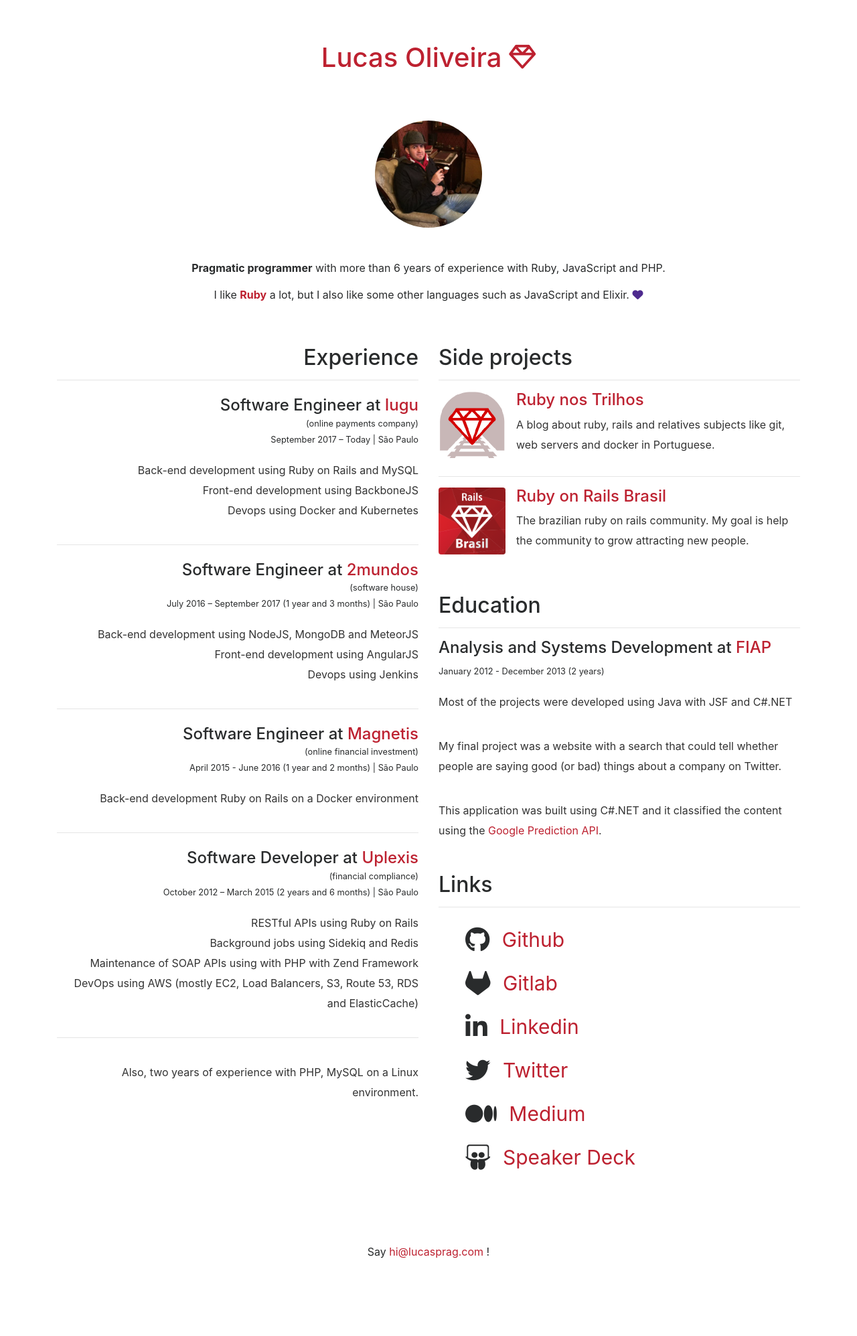
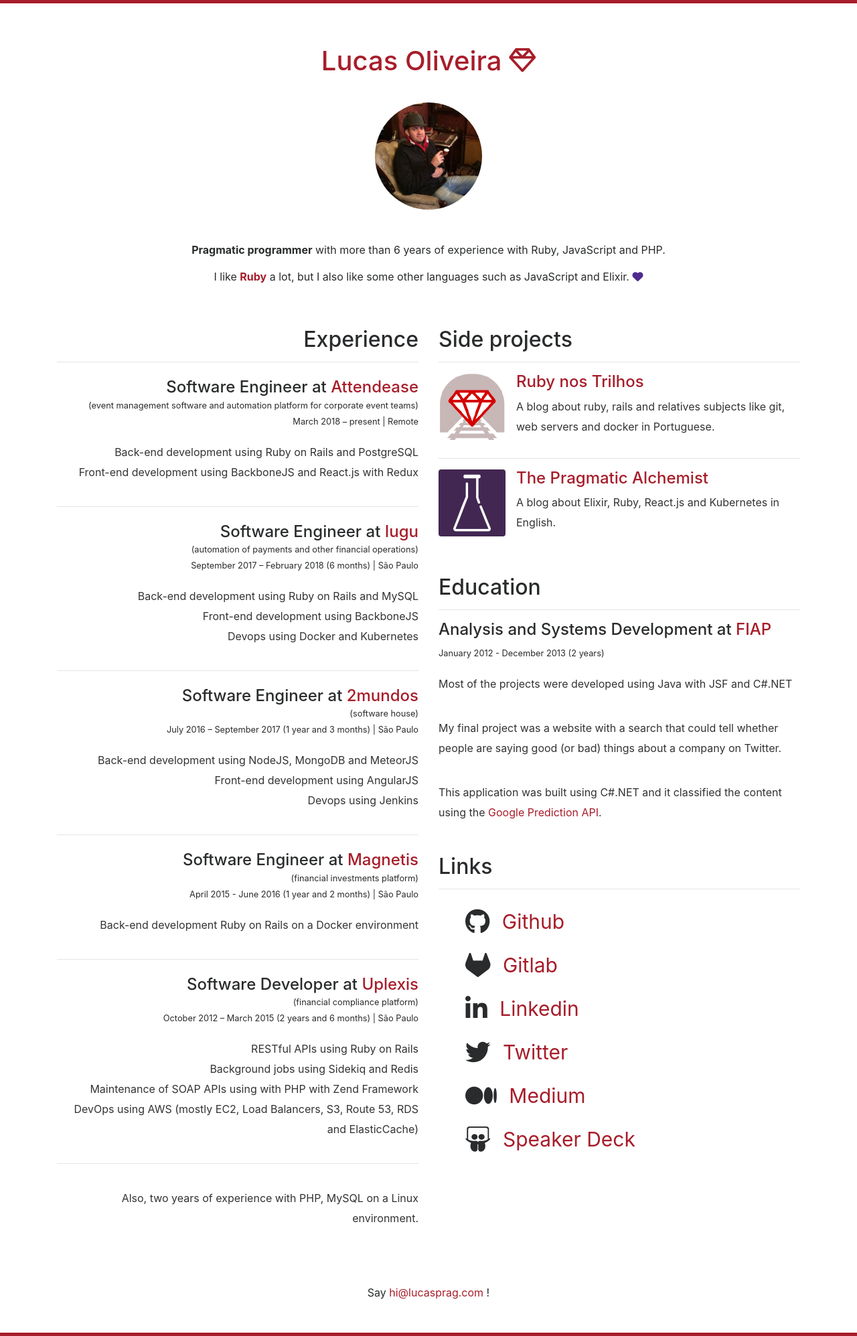
Before and after one commit to lucasprag/lucasprag, a Jekyll site: the page built from index.md, in a window 1280 px wide. Shown: the whole page at 67% size. Built offline with Jekyll 4.4.1, drawn with Linux system fonts in a browser that asks for light colours; nearby versions of some CDN libraries; before the commit the page ends 1929 px from its top, so only the background shows below that.

Commit message:
Add Attendease o/

```diff
--- a/_includes/experience.html
+++ b/_includes/experience.html
@@ -1,5 +1,21 @@
 <div class="experience">
   <h2>Experience</h2>
+
+  <hr>
+
+  <h4 class="mt-4 mb-0">
+    Software Engineer at <a href="https://attendease.com/" target="_blank">Attendease</a>
+  </h4>
+  <small>
+    (event management software and automation platform for corporate event teams)
+    <br>
+    March 2018 – present | Remote
+  </small>
+  <p class="description">
+    Back-end development using Ruby on Rails and PostgreSQL
+    <br>
+    Front-end development using BackboneJS and React.js with Redux
+  </p>
 
   <hr>
 
@@ -7,9 +23,9 @@
     Software Engineer at <a href="http://iugu.com/" target="_blank">Iugu</a>
   </h4>
   <small>
-    (online payments company)
+    (automation of payments and other financial operations)
     <br>
-    September 2017 – Today | São Paulo
+    September 2017 – February 2018 (6 months) | São Paulo
   </small>
   <p class="description">
     Back-end development using Ruby on Rails and MySQL
@@ -43,7 +59,7 @@
     Software Engineer at <a href="https://magnetis.com.br/" target="_blank">Magnetis</a>
   </h4>
   <small>
-    (online financial investment)
+    (financial investments platform)
     <br>
     April 2015 - June 2016 (1 year and 2 months) | São Paulo
   </small>
@@ -57,7 +73,7 @@
     Software Developer at <a href="http://www.uplexis.com.br/" target="_blank">Uplexis</a>
   </h4>
   <small>
-    (financial compliance)
+    (financial compliance platform)
     <br>
     October 2012 – March 2015 (2 years and 6 months) | São Paulo
   </small>
--- a/_includes/header.html
+++ b/_includes/header.html
@@ -1,10 +1,10 @@
 <div class="header">
-  <div class="row my-5">
+  <div class="row mt-5 mb-3">
     <div class="col">
     </div>
 
-    <div class="col-12 col-lg-6 px-5">
-      <h1 class="text-center border border-danger rounded p-3 title">
+    <div class="col-12 col-lg-6">
+      <h1 class="text-center p-3 title">
         {{ site.title }}
         <i class="fa fa-diamond" aria-hidden="true"></i>
       </h1>
--- a/_includes/projects.html
+++ b/_includes/projects.html
@@ -16,11 +16,11 @@
   <hr>
 
   <div class="media">
-    <img class="mr-3 rounded image" src="/assets/images/rubyonrailsbrasil.png" alt="Ruby on Rails Brasil">
+    <img class="mr-3 rounded image" src="/assets/images/the-pragmatic-alchemist.jpg" alt="The Pragmatic Alchemist">
     <div class="media-body">
-      <h4 class="mt-0"><a href="https://rubyonrailsbrasil.com.br/" target="_blank">Ruby on Rails Brasil</a></h4>
+      <h4 class="mt-0"><a href="http://pragmatic-alchemist.com/" target="_blank">The Pragmatic Alchemist</a></h4>
       <p class="description">
-        The brazilian ruby on rails community. My goal is help the community to grow attracting new people.
+        A blog about Elixir, Ruby, React.js and Kubernetes in English.
       </p>
     </div>
   </div>
--- a/_layouts/default.html
+++ b/_layouts/default.html
@@ -1,7 +1,7 @@
 <!DOCTYPE html>
 <html>
   {% include head.html %}
-  <body class="border border-danger">
+  <body class="body">
     <div class="container">
       {% include header.html %}
 
--- a/_sass/_layout.scss
+++ b/_sass/_layout.scss
@@ -6,3 +6,8 @@
   color: darken($red, 5);
   text-decoration: none;
 }
+
+.body {
+  border-top: 5px solid $red;
+  border-bottom: 5px solid $red;
+}
--- a/_sass/_variables.scss
+++ b/_sass/_variables.scss
@@ -1 +1 @@
-$red: darken(#dc3545, 10);
+$red: darken(#dc3545, 15);
```
Also changed, not shown: assets/images/the-pragmatic-alchemist.jpg (added).
